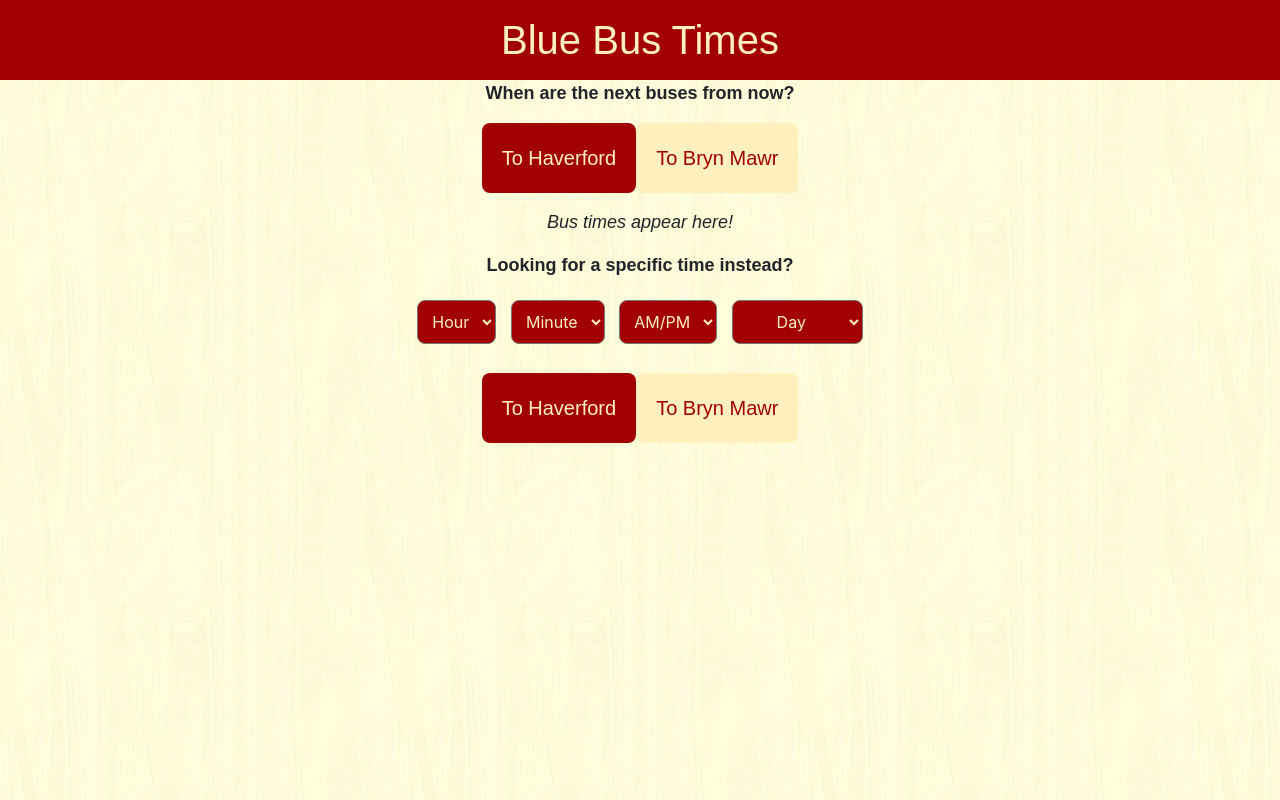
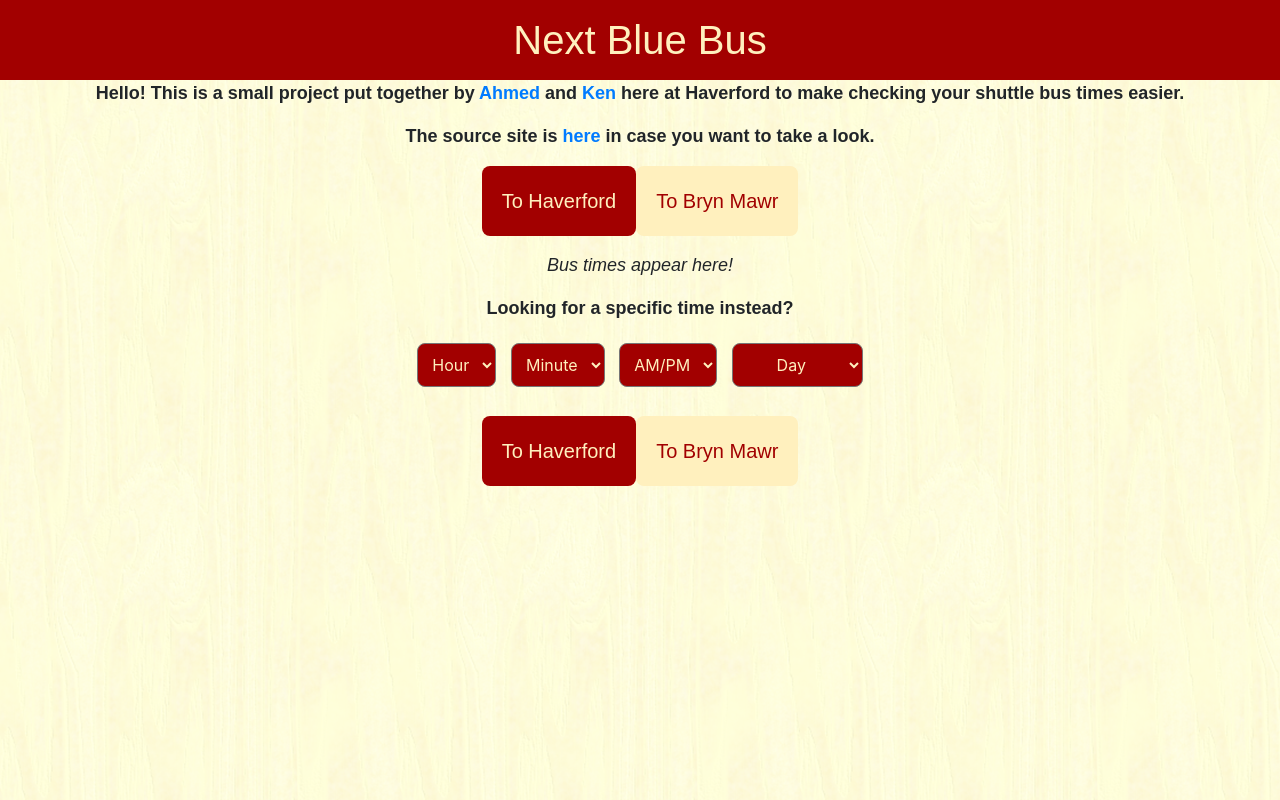
Before and after one commit to ishtiaque06/blue_bus_schedule, a plain HTML site: page templates/index.html in a window 1280 px wide. Drawn offline with nearby package versions, Linux system fonts and the light colour scheme.

Commit message:
added credits and source on HTML

```diff
--- a/templates/index.html
+++ b/templates/index.html
@@ -3,7 +3,7 @@
     <head>
         <meta charset="utf-8">
         <meta http-equiv="x-ua-compatible" content="ie=edge">
-        <title>Blue Bus Schedule</title>
+        <title>Next Blue Bus?</title>
         <meta name="description" content="">
         <meta name="viewport" content="width=device-width, initial-scale=1">
 
@@ -20,12 +20,13 @@
         <![endif]-->
 
         <nav class="navbar navbar-expand-lg navbar-light bg-light">
-            <a class="navbar-brand" href="#"><h1>Blue Bus Times</h1> </a>
+            <a class="navbar-brand" href="#"><h1>Next Blue Bus</h1> </a>
 
         </nav>
 
         <!--Main paragraph-->
-		<p><strong> When are the next buses from now? </strong></p>
+		<p><strong>Hello! This is a small project put together by <a href="https://github.com/ishtiaque06">Ahmed</a> and <a href="https://github.com/kkruto">Ken</a> here at Haverford to make checking your shuttle bus times easier.</strong></p>
+        <p><strong>The source site is <a href="https://www.brynmawr.edu/transportation/blue-bus-bi-co">here</a> in case you want to take a look.</strong></p>
 
         <!--Button div for styling both the buttons. They
             can be styled individually if necessary.-->
```
